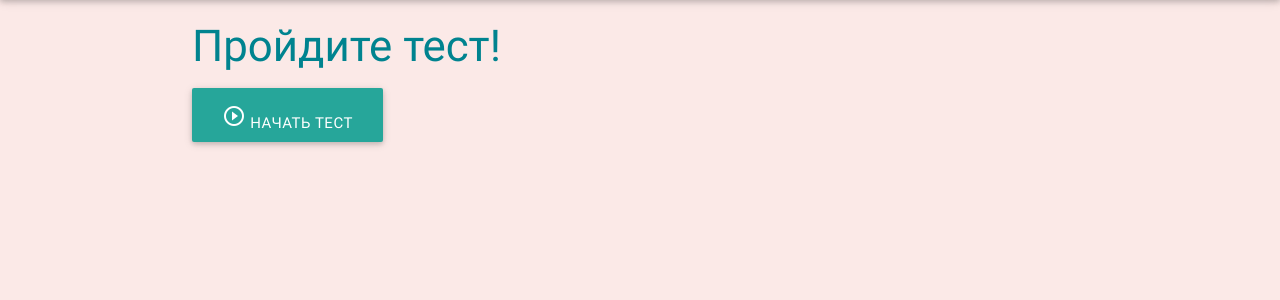
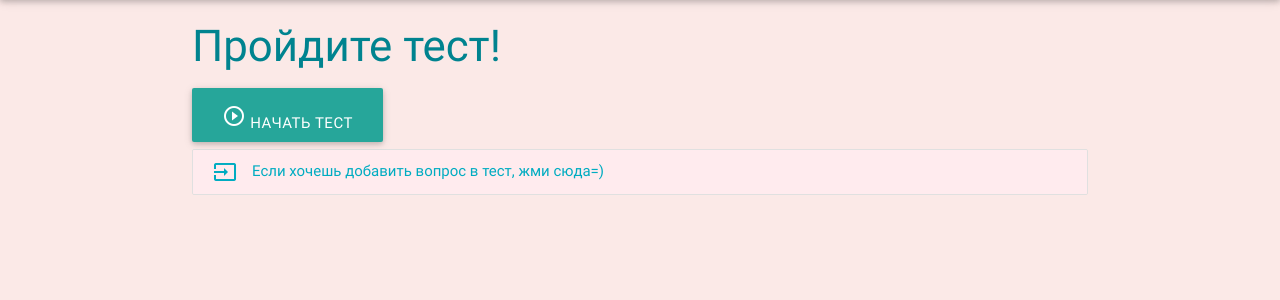
Before and after one commit to popovdenis/source_it_project, a PHP site: page /index.php in a window 1280 px wide. Shown: the part 64-364 px from the top of the page. Run offline with PHP 8.4, Linux system fonts and the light colour scheme.

Commit message:
Fix dop-dz.

```diff
--- a/startTestSession/index.php
+++ b/startTestSession/index.php
@@ -33,12 +33,17 @@
 
     <form action="index.php" method="post">
         <input type="hidden" name="test">
-         <button class='waves-effect waves-teal btn-large' type='submit'>
+        <button class='waves-effect waves-teal btn-large' type='submit'>
             <i class='material-icons center '>play_circle_outline</i> Начать тест
         </button>
 
     </form>
-
+    <div class="collection col l6">
+        <a class='  collection-item cyan-text text-darken-1 red lighten-5 waves-effect waves-teal' href="../view.php">
+            <i class='material-icons left'>input</i>
+            Если хочешь добавить вопрос в тест, жми сюда=)
+        </a>
+    </div>
 </div>
 </body>
 </html>
--- a/startTestSession/quiz.php
+++ b/startTestSession/quiz.php
@@ -22,6 +22,9 @@
 <div class="container">
 
     <?php
+//    ini_set('display_errors', 1);
+//    ini_set('display_startup_errors', 1);
+//    error_reporting(E_ALL);
 
     header("Content-type: text/html; charset=utf-8");
     include_once("../defines.php");
@@ -33,7 +36,6 @@
     //    session_set_cookie_params(7200);
     ini_set('session.gc_maxlifetime', 7200);
     session_start();
-
 
     $questions = $questionDao->getAllQuestions();
     //    print_r($questions);
```
